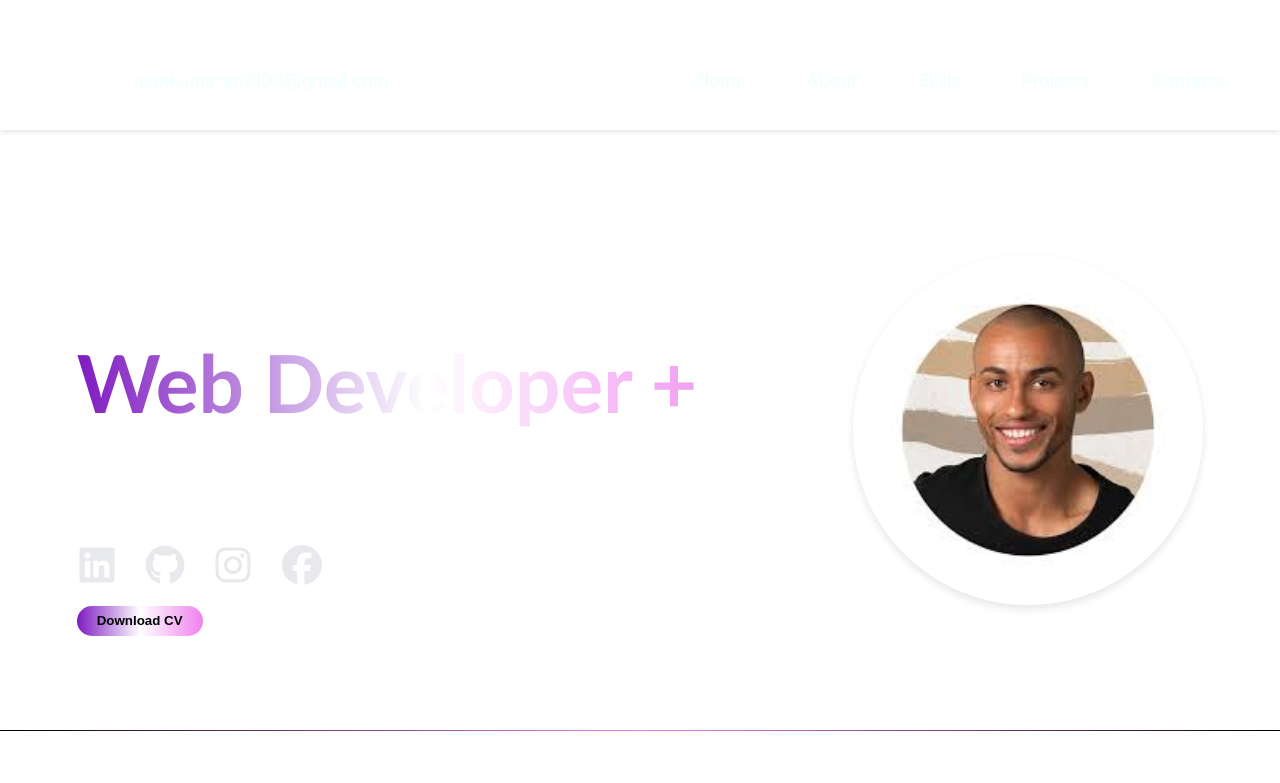
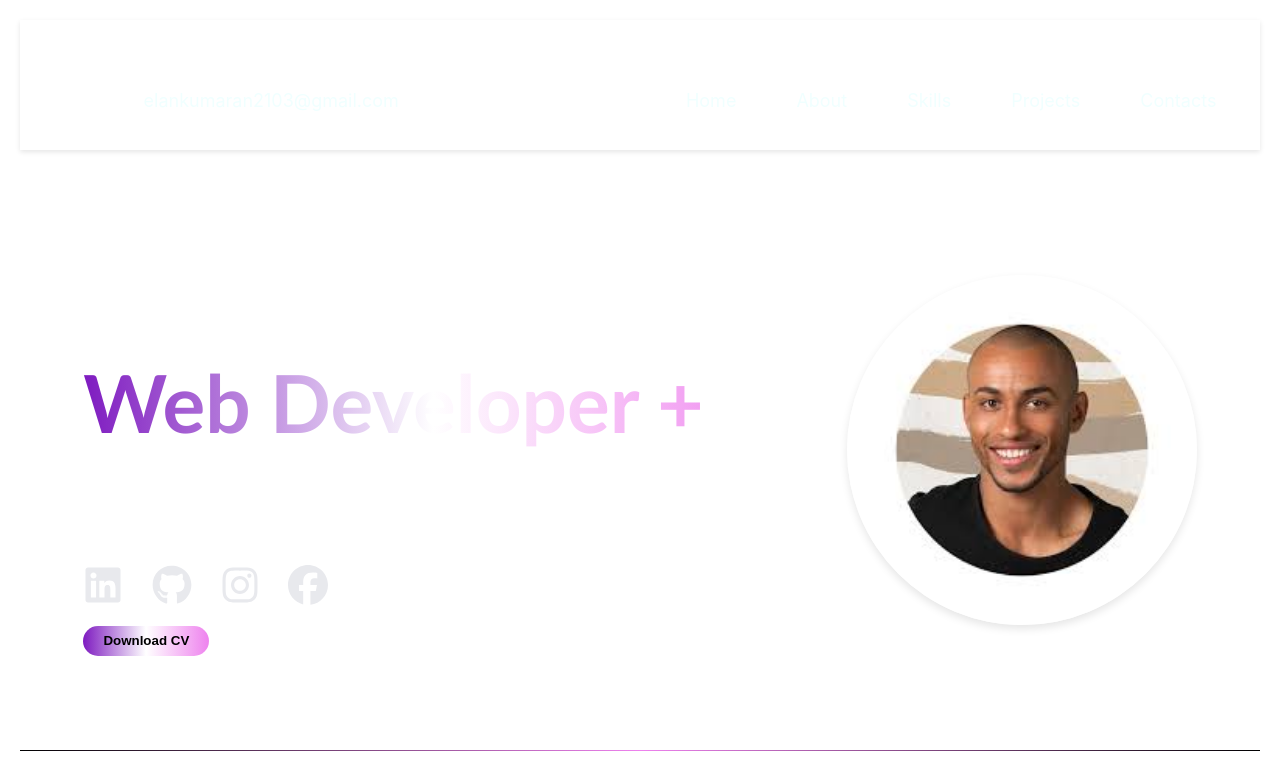
Before and after one commit to ElankumaranR/portfolio, a React (Create React App) app: page / in a window 1280 px wide. Shown: the top 783 px of the page. Built offline with nearby package versions, Linux system fonts and the light colour scheme.

Commit message:
test4-revert

```diff
--- a/src/index.css
+++ b/src/index.css
@@ -1,5 +1,5 @@
 body ,html {
-  margin: 0px;
+  margin: 10px;
   background-color: white;
   font-family: -apple-system, BlinkMacSystemFont, 'Segoe UI', 'Roboto', 'Oxygen',
     'Ubuntu', 'Cantarell', 'Fira Sans', 'Droid Sans', 'Helvetica Neue',
```
